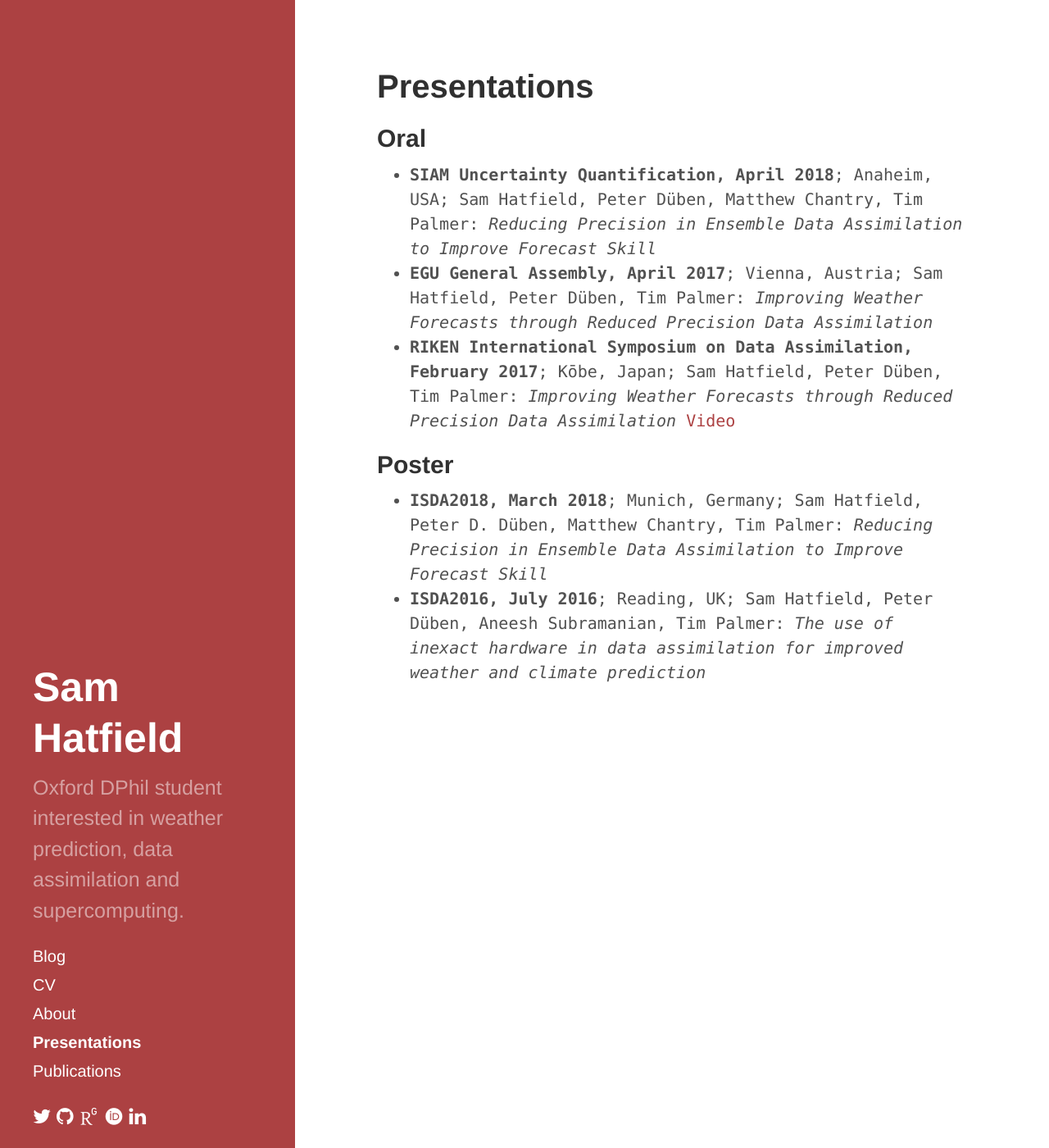
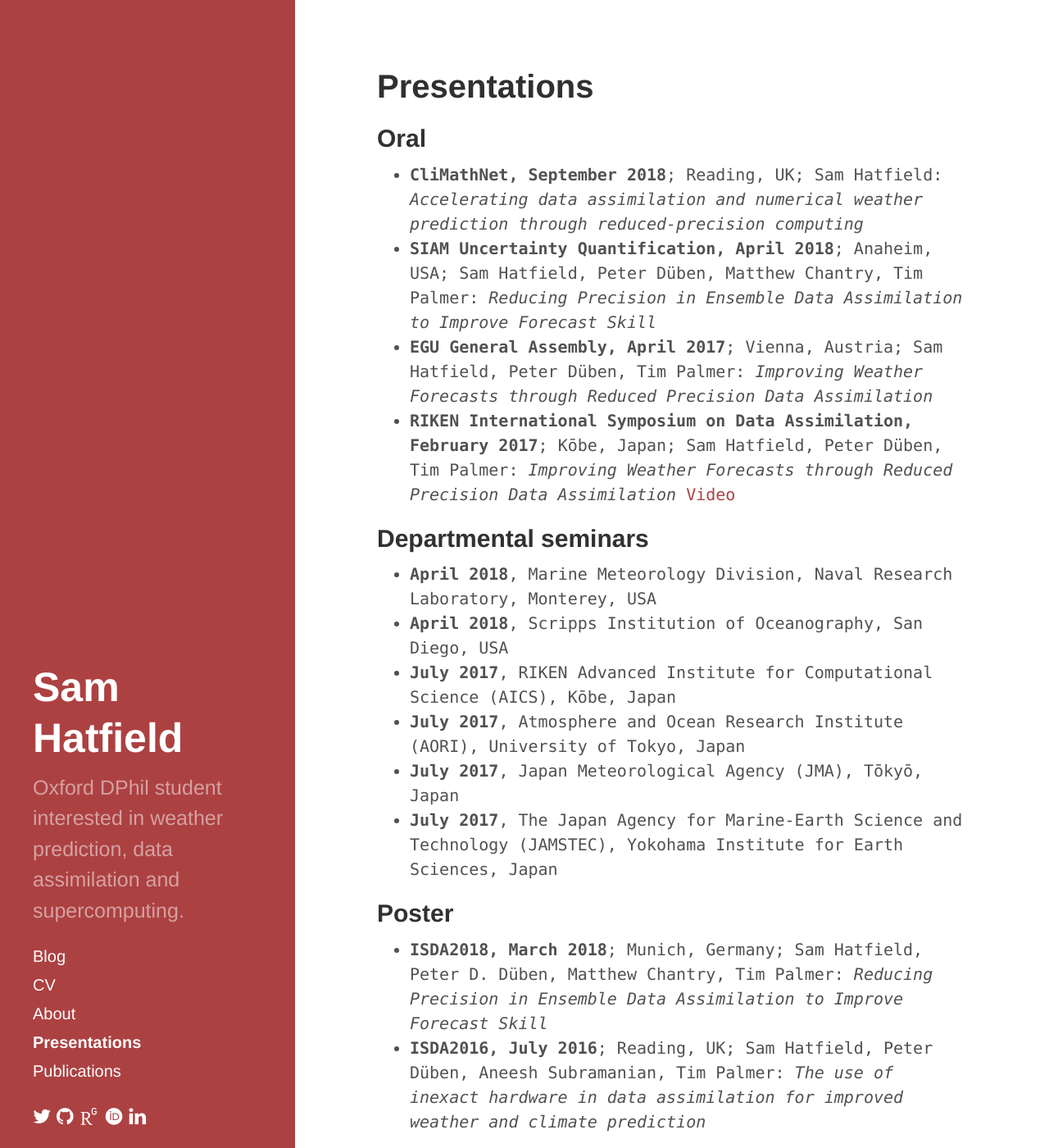
Before and after one commit to samhatfield/samhatfield.github.io, a Jekyll site: the page built from presentations.md, in a window 1280 px wide and 1400 px high. Shown: the whole window at 82% size. Built offline with Jekyll 4.4.1, drawn with Linux system fonts in a browser that asks for light colours; nearby versions of some CDN libraries; some web fonts are replaced.

Commit message:
Updated presentation list

```diff
--- a/presentations.md
+++ b/presentations.md
@@ -7,9 +7,21 @@ title: Presentations
 
 
 <ul class="publication-list">
+    <li><b>CliMathNet, September 2018</b>; Reading, UK; Sam Hatfield: <em>Accelerating data assimilation and numerical weather prediction through reduced-precision computing</em></li>
     <li><b>SIAM Uncertainty Quantification, April 2018</b>; Anaheim, USA; Sam Hatfield, Peter Düben, Matthew Chantry, Tim Palmer: <em>Reducing Precision in Ensemble Data Assimilation to Improve Forecast Skill</em></li>
     <li><b>EGU General Assembly, April 2017</b>; Vienna, Austria; Sam Hatfield, Peter Düben, Tim Palmer: <em>Improving Weather Forecasts through Reduced Precision Data Assimilation</em></li>
     <li><b>RIKEN International Symposium on Data Assimilation, February 2017</b>; Kōbe, Japan; Sam Hatfield, Peter Düben, Tim Palmer: <em>Improving Weather Forecasts through Reduced Precision Data Assimilation</em> <a href="https://www.youtube.com/watch?v=rbVVJzDPz5k&t=601s">Video</a></li>
+</ul>
+
+## Departmental seminars
+
+<ul class="publication-list">
+    <li><b>April 2018</b>, Marine Meteorology Division, Naval Research Laboratory, Monterey, USA</li>
+    <li><b>April 2018</b>, Scripps Institution of Oceanography, San Diego, USA</li>
+    <li><b>July 2017</b>, RIKEN Advanced Institute for Computational Science (AICS), Kōbe, Japan</li>
+    <li><b>July 2017</b>, Atmosphere and Ocean Research Institute (AORI), University of Tokyo, Japan</li>
+    <li><b>July 2017</b>, Japan Meteorological Agency (JMA), Tōkyō, Japan</li>
+    <li><b>July 2017</b>, The Japan Agency for Marine-Earth Science and Technology (JAMSTEC), Yokohama Institute for Earth Sciences, Japan</li>
 </ul>
 
 ## Poster
```
